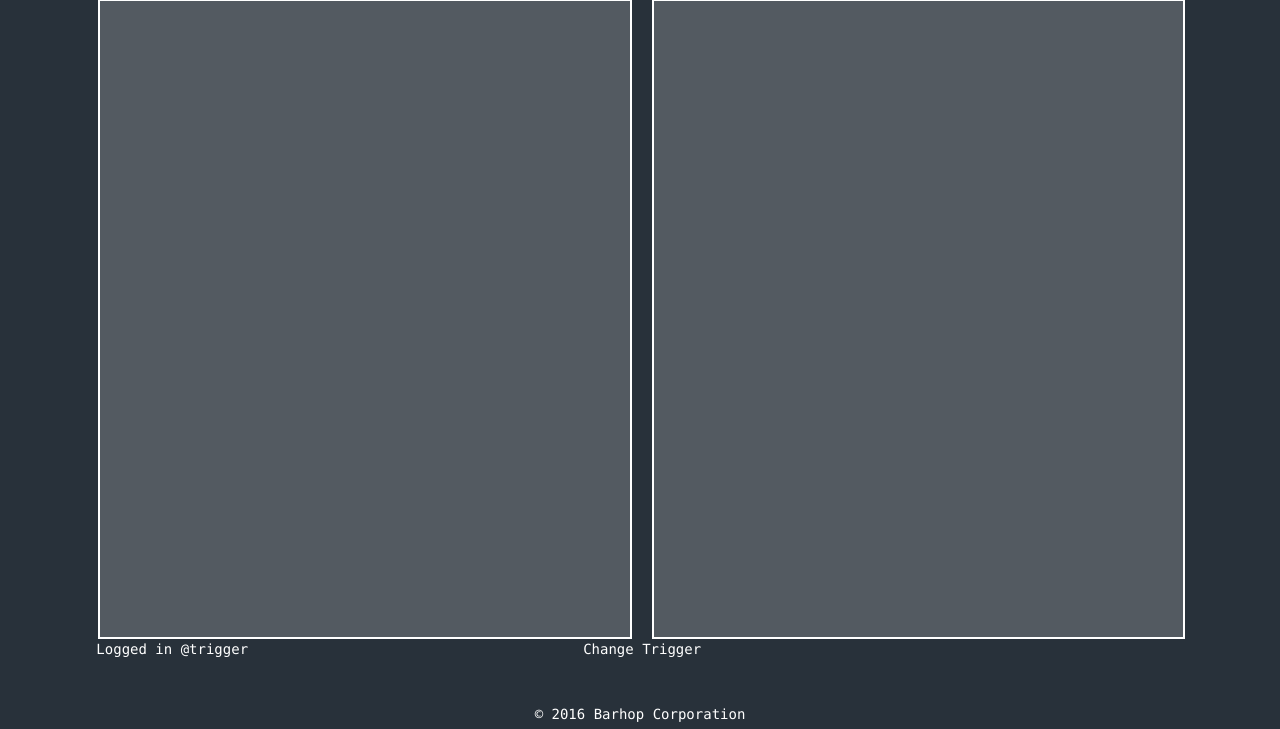
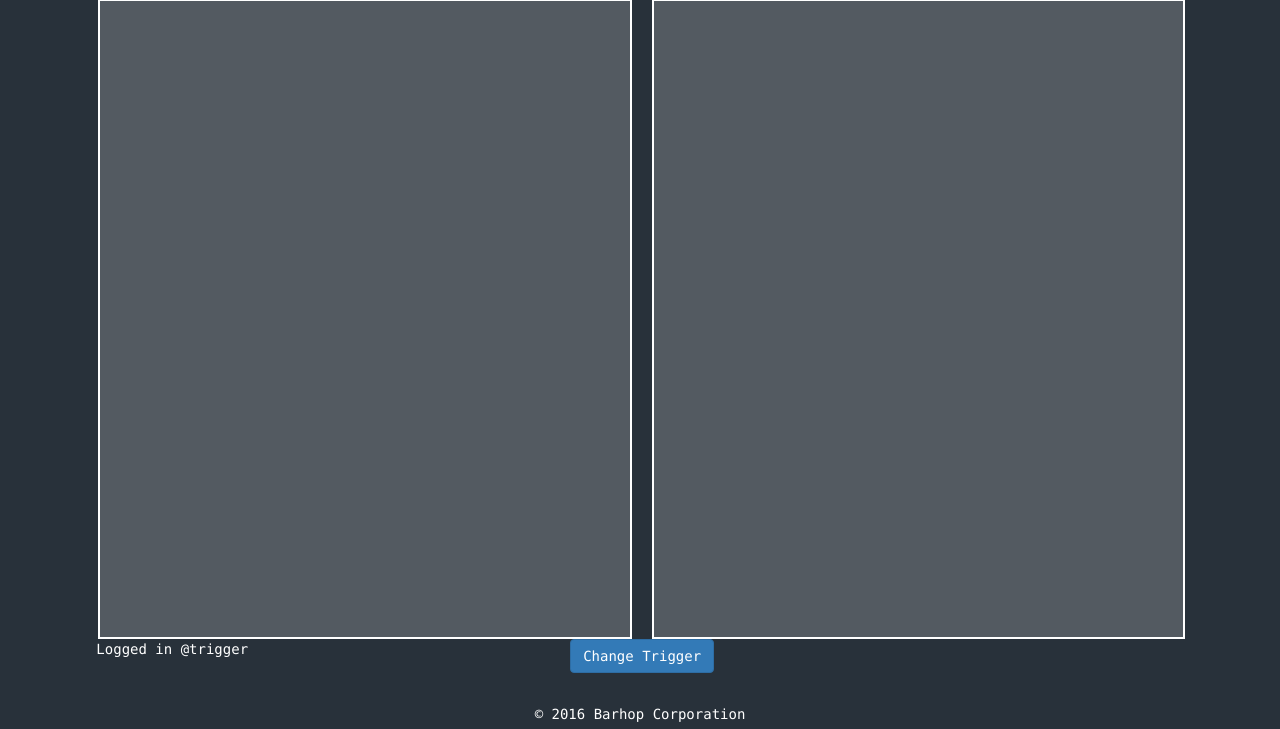
Before and after one commit to branmcf/Barhop, a Django app: page /accounts/profile/ in a window 1280 px wide; the page is wider, and only the part inside the window is pictured. Shown: the part 71-800 px from the top of that part. Run offline with Django 3.2, Linux system fonts and the light colour scheme; the visitor is signed in with stand-in values (Sample User, id 1); some libraries are stand-ins or nearby versions.

Commit message:
design changes

```diff
--- a/templates/dealer/index.html
+++ b/templates/dealer/index.html
@@ -8,7 +8,7 @@
 
         {% for order in purchase_paid_orders %}
         <div class="row" id="unassignedOrderRow" style="overflow:auto;">
-          <div class="col-md-10 col-md-offset-1 asd" id="unassignedOrderTicket">
+          <div class="col-md-10 col-md-offset-1" id="unassignedOrderTicket">
 
             <div class="row unassignedOrderTicketRow" id="orderDataList">
               <div class="col-md-10 unassignedOrderTicketText" id="">
@@ -59,10 +59,7 @@
           </div>
         </div>
         {% endfor %}
-
-
       </div>
-
     </div> <!-- order view-->
   </div> <!-- main row-->
 
@@ -71,9 +68,11 @@
     Logged in @trigger
   </div>
   <div class="col-md-4" id="changeTrigger">
-    <a id="ctid" data-toggle="modal" data-target="#myTriggerModal">Change Trigger</a>
+    <a id="ctid" data-toggle="modal" data-target="#myTriggerModal" class="btn btn-primary">Change Trigger</a>
+  </div>
+</div>
 
-    <!-- Modal -->
+  <!-- Modal -->
   <div class="modal fade" id="myTriggerModal" role="dialog">
     <div class="modal-dialog">
       <!-- Modal content-->
@@ -84,21 +83,15 @@
         </div>
         <div class="modal-body">
           {% for trigger in triggers %}
-          <div class="row triggerModalRow" id={{trigger.id}}>
-            <a href="/?trigger={{trigger.id}}">{{trigger.trigger_name}}</a>
+          <div class="row" id={{trigger.id}}>
+            <a href="/?trigger={{trigger.id}}" class="btn btn-link">{{trigger.trigger_name}}</a>
           </div>
           {% endfor %}
         </div>
-<!--         <div class="modal-footer">
-          <button type="button" class="btn btn-default" data-dismiss="modal">Close</button>
-        </div>
-      </div> -->
-
+      </div>
     </div>
   </div>
-  </div>
   <!-- END MODAL -->
-</div>
 <script type="text/javascript">
   $('.orderReadyCol').click(function(event){
     order_id = $(this).attr('id');
@@ -117,7 +110,6 @@
         }
       }
     });
-
   });
 
   $('.closeOrderCol').click(function(event){
@@ -137,9 +129,7 @@
         }
       }
     });
-
   });
-
 
 </script>
 
```
